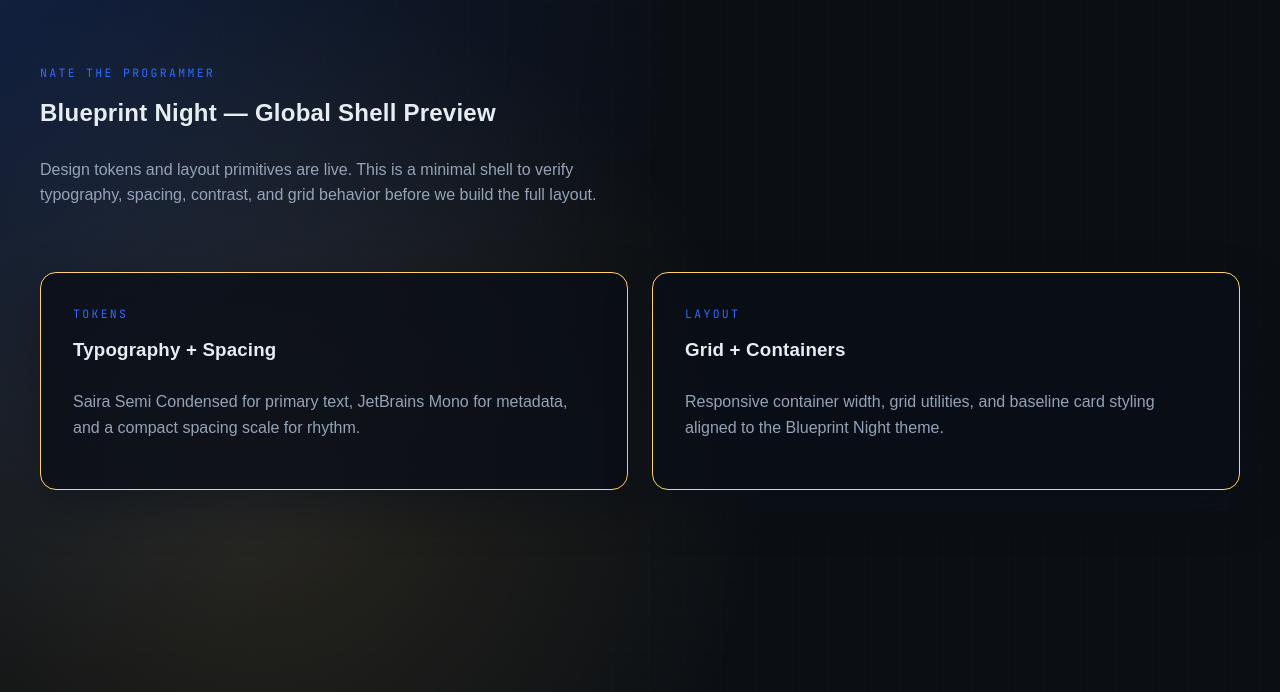
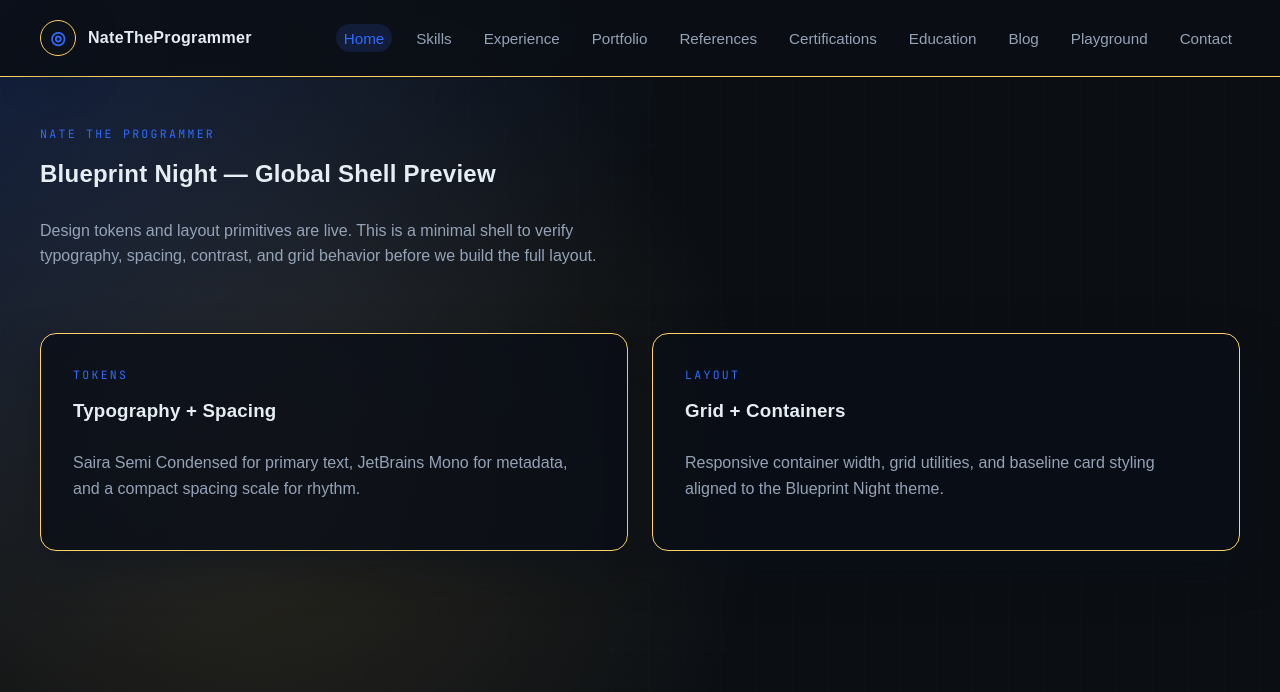
Before and after one commit to n8bar/nateTheProgrammer.com, a Next.js app: page / in a window 1280 px wide. Shown: the top 692 px of the page. Built offline with nearby package versions, Linux system fonts and the light colour scheme; a web font is replaced by a local one.

Commit message:
Implement header and navigation shell

```diff
--- a/src/app/globals.css
+++ b/src/app/globals.css
@@ -167,3 +167,208 @@ p {
     transition: none !important;
   }
 }
+
+.sr-only {
+  position: absolute;
+  width: 1px;
+  height: 1px;
+  padding: 0;
+  margin: -1px;
+  overflow: hidden;
+  clip: rect(0, 0, 0, 0);
+  border: 0;
+}
+
+.skip-link {
+  position: absolute;
+  top: 1rem;
+  left: 1rem;
+  padding: 0.65rem 1rem;
+  border-radius: 999px;
+  background: var(--color-outline);
+  color: #1b1b1b;
+  font-weight: 600;
+  transform: translateY(-200%);
+  transition: transform 0.2s ease;
+  z-index: 5;
+}
+
+.skip-link:focus-visible {
+  transform: translateY(0);
+}
+
+.site-header {
+  position: sticky;
+  top: 0;
+  z-index: 4;
+  background: rgba(11, 15, 20, 0.85);
+  border-bottom: 1px solid var(--color-outline);
+  backdrop-filter: blur(10px);
+}
+
+.header-inner {
+  display: flex;
+  align-items: center;
+  justify-content: space-between;
+  padding: 1.25rem 0;
+  gap: var(--space-4);
+}
+
+.brand {
+  display: inline-flex;
+  align-items: center;
+  gap: var(--space-3);
+  font-weight: 600;
+  letter-spacing: 0.02em;
+}
+
+.brand-mark {
+  display: grid;
+  place-items: center;
+  width: 36px;
+  height: 36px;
+  border-radius: 50%;
+  border: 1px solid var(--color-outline);
+  color: var(--color-accent);
+  font-size: 1.1rem;
+  box-shadow: var(--shadow-md);
+}
+
+.nav-desktop {
+  display: none;
+}
+
+.nav-list {
+  list-style: none;
+  display: flex;
+  gap: var(--space-4);
+  padding: 0;
+  margin: 0;
+  flex-wrap: wrap;
+}
+
+.nav-link {
+  color: var(--color-muted);
+  font-size: 0.95rem;
+  padding: 0.35rem 0.5rem;
+  border-radius: 999px;
+  transition: color 0.2s ease, background 0.2s ease;
+}
+
+.nav-link[aria-current='page'] {
+  color: var(--color-accent);
+  background: rgba(47, 107, 255, 0.15);
+}
+
+.nav-link:hover,
+.nav-link:focus-visible {
+  color: var(--color-text);
+  background: rgba(255, 209, 102, 0.12);
+}
+
+.nav-toggle {
+  border: 1px solid var(--color-outline);
+  background: transparent;
+  color: var(--color-text);
+  border-radius: 999px;
+  padding: 0.65rem 0.9rem;
+  display: grid;
+  gap: 0.35rem;
+}
+
+.nav-toggle-bar {
+  width: 22px;
+  height: 2px;
+  background: var(--color-text);
+  border-radius: 999px;
+}
+
+.nav-overlay {
+  position: fixed;
+  inset: 0;
+  z-index: 10;
+  display: grid;
+}
+
+.nav-backdrop {
+  position: absolute;
+  inset: 0;
+  background: rgba(8, 12, 18, 0.7);
+  border: none;
+}
+
+.nav-panel {
+  position: relative;
+  margin: auto;
+  width: min(90vw, 420px);
+  max-height: 85vh;
+  overflow: auto;
+  background: var(--color-bg-elevated);
+  border: 1px solid var(--color-outline);
+  border-radius: var(--radius-lg);
+  padding: var(--space-6);
+  box-shadow: var(--shadow-lg);
+  display: grid;
+  gap: var(--space-4);
+}
+
+.nav-panel-header {
+  display: flex;
+  justify-content: space-between;
+  align-items: center;
+}
+
+.nav-close {
+  border: 1px solid var(--color-outline);
+  background: transparent;
+  color: var(--color-text);
+  border-radius: 999px;
+  padding: 0.35rem 0.75rem;
+}
+
+.nav-panel-list {
+  list-style: none;
+  padding: 0;
+  margin: 0;
+  display: grid;
+  gap: var(--space-2);
+}
+
+.nav-panel-link {
+  display: flex;
+  align-items: center;
+  justify-content: space-between;
+  padding: var(--space-3) var(--space-4);
+  border-radius: var(--radius-sm);
+  border: 1px solid rgba(255, 209, 102, 0.25);
+  background: rgba(10, 14, 22, 0.6);
+  color: var(--color-text);
+}
+
+.nav-panel-link[aria-current='page'] {
+  border-color: var(--color-outline);
+  color: var(--color-accent);
+}
+
+.site-main {
+  padding: var(--space-7) 0 var(--space-8);
+}
+
+:focus-visible {
+  outline: 2px solid var(--color-outline);
+  outline-offset: 2px;
+}
+
+@media (min-width: 900px) {
+  .nav-desktop {
+    display: block;
+  }
+
+  .nav-toggle {
+    display: none;
+  }
+
+  .nav-overlay {
+    display: none;
+  }
+}
--- a/src/app/layout.tsx
+++ b/src/app/layout.tsx
@@ -1,6 +1,7 @@
 import './globals.css';
 import type { Metadata } from 'next';
 import { JetBrains_Mono, Saira_Semi_Condensed } from 'next/font/google';
+import Header from '@/components/Header';
 
 const saira = Saira_Semi_Condensed({
   subsets: ['latin'],
@@ -26,7 +27,15 @@ export default function RootLayout({
 }) {
   return (
     <html lang="en" className={`${saira.variable} ${jetbrains.variable}`}>
-      <body>{children}</body>
+      <body>
+        <a className="skip-link" href="#content">
+          Skip to content
+        </a>
+        <Header />
+        <main id="content" className="site-main">
+          {children}
+        </main>
+      </body>
     </html>
   );
 }
--- a/src/app/page.tsx
+++ b/src/app/page.tsx
@@ -1,6 +1,6 @@
 export default function Home() {
   return (
-    <main className="container stack-lg" style={{ padding: '4rem 0' }}>
+    <div className="container stack-lg">
       <section className="stack-sm">
         <span className="eyebrow">Nate The Programmer</span>
         <h1>Blueprint Night — Global Shell Preview</h1>
@@ -28,6 +28,6 @@ export default function Home() {
           </p>
         </article>
       </section>
-    </main>
+    </div>
   );
 }
--- /dev/null
+++ b/src/components/Header.tsx
@@ -0,0 +1,164 @@
+'use client';
+
+import Link from 'next/link';
+import { usePathname } from 'next/navigation';
+import { useEffect, useRef, useState } from 'react';
+
+const NAV_ITEMS = [
+  { href: '/', label: 'Home' },
+  { href: '/skills', label: 'Skills' },
+  { href: '/experience', label: 'Experience' },
+  { href: '/portfolio', label: 'Portfolio' },
+  { href: '/references', label: 'References' },
+  { href: '/certifications', label: 'Certifications' },
+  { href: '/education', label: 'Education' },
+  { href: '/blog', label: 'Blog' },
+  { href: '/playground', label: 'Playground' },
+  { href: '/contact', label: 'Contact' },
+];
+
+export default function Header() {
+  const pathname = usePathname();
+  const [menuOpen, setMenuOpen] = useState(false);
+  const panelRef = useRef<HTMLDivElement | null>(null);
+  const toggleRef = useRef<HTMLButtonElement | null>(null);
+
+  useEffect(() => {
+    if (!menuOpen) {
+      document.body.style.overflow = '';
+      return;
+    }
+
+    const previousActive = document.activeElement as HTMLElement | null;
+    document.body.style.overflow = 'hidden';
+
+    const focusFirst = () => {
+      const first = panelRef.current?.querySelector<HTMLElement>('a, button');
+      first?.focus();
+    };
+
+    const handleKeyDown = (event: KeyboardEvent) => {
+      if (event.key === 'Escape') {
+        event.preventDefault();
+        setMenuOpen(false);
+        return;
+      }
+
+      if (event.key !== 'Tab') return;
+
+      const focusable = panelRef.current?.querySelectorAll<HTMLElement>('a, button');
+      if (!focusable || focusable.length === 0) return;
+
+      const first = focusable[0];
+      const last = focusable[focusable.length - 1];
+      const active = document.activeElement as HTMLElement | null;
+
+      if (event.shiftKey && active === first) {
+        event.preventDefault();
+        last.focus();
+      } else if (!event.shiftKey && active === last) {
+        event.preventDefault();
+        first.focus();
+      }
+    };
+
+    focusFirst();
+    document.addEventListener('keydown', handleKeyDown);
+
+    return () => {
+      document.removeEventListener('keydown', handleKeyDown);
+      document.body.style.overflow = '';
+      if (previousActive) {
+        previousActive.focus();
+      } else {
+        toggleRef.current?.focus();
+      }
+    };
+  }, [menuOpen]);
+
+  return (
+    <header className="site-header">
+      <div className="container header-inner">
+        <Link href="/" className="brand">
+          <span className="brand-mark">◎</span>
+          <span className="brand-text">NateTheProgrammer</span>
+        </Link>
+
+        <nav className="nav-desktop" aria-label="Primary">
+          <ul className="nav-list">
+            {NAV_ITEMS.map((item) => {
+              const isActive = item.href === '/' ? pathname === '/' : pathname.startsWith(item.href);
+              return (
+                <li key={item.href}>
+                  <Link
+                    href={item.href}
+                    className="nav-link"
+                    aria-current={isActive ? 'page' : undefined}
+                  >
+                    {item.label}
+                  </Link>
+                </li>
+              );
+            })}
+          </ul>
+        </nav>
+
+        <button
+          ref={toggleRef}
+          type="button"
+          className="nav-toggle"
+          aria-expanded={menuOpen}
+          aria-controls="mobile-nav"
+          onClick={() => setMenuOpen((open) => !open)}
+        >
+          <span className="sr-only">Toggle navigation</span>
+          <span aria-hidden className="nav-toggle-bar" />
+          <span aria-hidden className="nav-toggle-bar" />
+        </button>
+      </div>
+
+      {menuOpen ? (
+        <div className="nav-overlay" role="presentation">
+          <button
+            type="button"
+            className="nav-backdrop"
+            aria-label="Close navigation"
+            onClick={() => setMenuOpen(false)}
+          />
+          <div
+            id="mobile-nav"
+            ref={panelRef}
+            className="nav-panel"
+            role="dialog"
+            aria-modal="true"
+            aria-label="Site navigation"
+          >
+            <div className="nav-panel-header">
+              <span className="eyebrow">Navigate</span>
+              <button type="button" className="nav-close" onClick={() => setMenuOpen(false)}>
+                Close
+              </button>
+            </div>
+            <ul className="nav-panel-list">
+              {NAV_ITEMS.map((item) => {
+                const isActive = item.href === '/' ? pathname === '/' : pathname.startsWith(item.href);
+                return (
+                  <li key={item.href}>
+                    <Link
+                      href={item.href}
+                      className="nav-panel-link"
+                      aria-current={isActive ? 'page' : undefined}
+                      onClick={() => setMenuOpen(false)}
+                    >
+                      {item.label}
+                    </Link>
+                  </li>
+                );
+              })}
+            </ul>
+          </div>
+        </div>
+      ) : null}
+    </header>
+  );
+}
```
Also changed, not shown: 2 other files (tests, documents, lock files or other folders).
